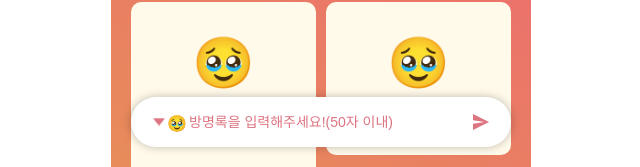
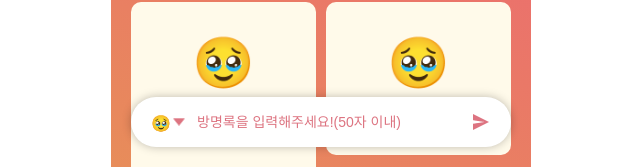
Before and after one commit to ZZZINU/2023_fall_festival_front, a React (Vite) app: page /guestBook in a window 1280 px wide. Shown: the part 633-800 px from the top of the page, without its empty margins (319-959 px from the left). Built offline with nearby package versions, Linux system fonts and the light colour scheme.

Commit message:
:lipstick: Style: 이모지 selector

```diff
--- a/src/pages/guestBook/GuestBook.jsx
+++ b/src/pages/guestBook/GuestBook.jsx
@@ -52,8 +52,11 @@ function GuestBook() {
       </S.GuestBookContent>
 
       <S.GuestBookInputWrapper>
-        <img src="./guestBook/icon_select.png" />
-        <S.GuestBookInputIcon>🥹</S.GuestBookInputIcon>
+        <S.GuestBookInputIconWrapper>
+          <S.GuestBookInputIcon>🥹</S.GuestBookInputIcon>
+          <img src="./guestBook/icon_select.png" />
+        </S.GuestBookInputIconWrapper>
+
         <S.GuestBookInput placeholder="방명록을 입력해주세요!(50자 이내)" />
         <S.GuestBookImg>
           <img src="./guestBook/icon_send.png" />
--- a/src/pages/guestBook/style.jsx
+++ b/src/pages/guestBook/style.jsx
@@ -66,13 +66,17 @@ export const GuestBookInputWrapper = styled.div`
   box-shadow: 0px 0px 10px 0px rgba(0, 0, 0, 0.25);
 `;
 
+export const GuestBookInputIconWrapper = styled.div`
+  display: flex;
+`;
+
 export const GuestBookInput = styled.input`
   font-size: 14px;
   height: 20px;
 
   flex-grow: 1;
 
-  padding-right: 10px;
+  padding: 0 10px;
 
   color: ${props => props.theme.colors.fontBrown};
 
```
